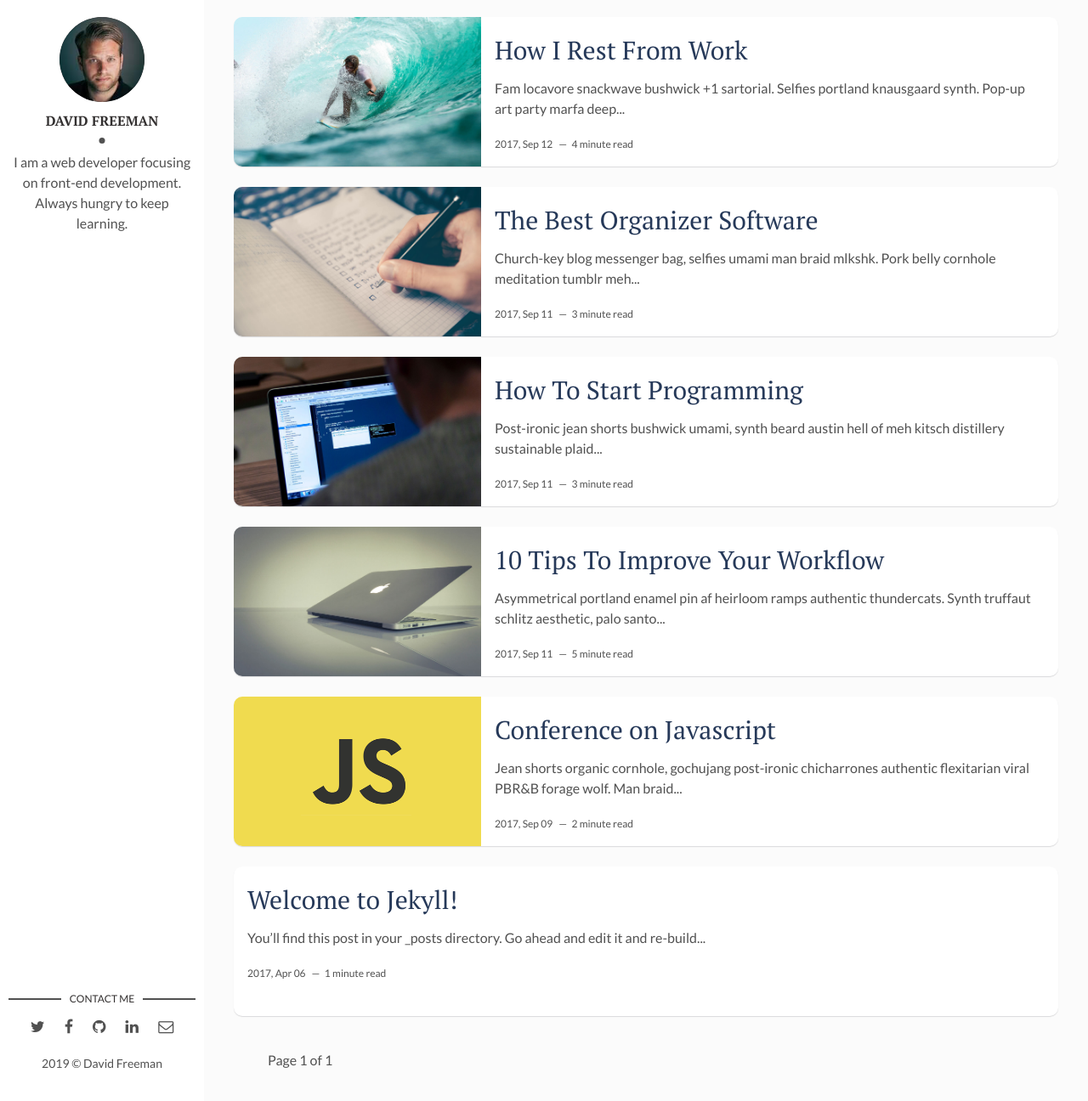
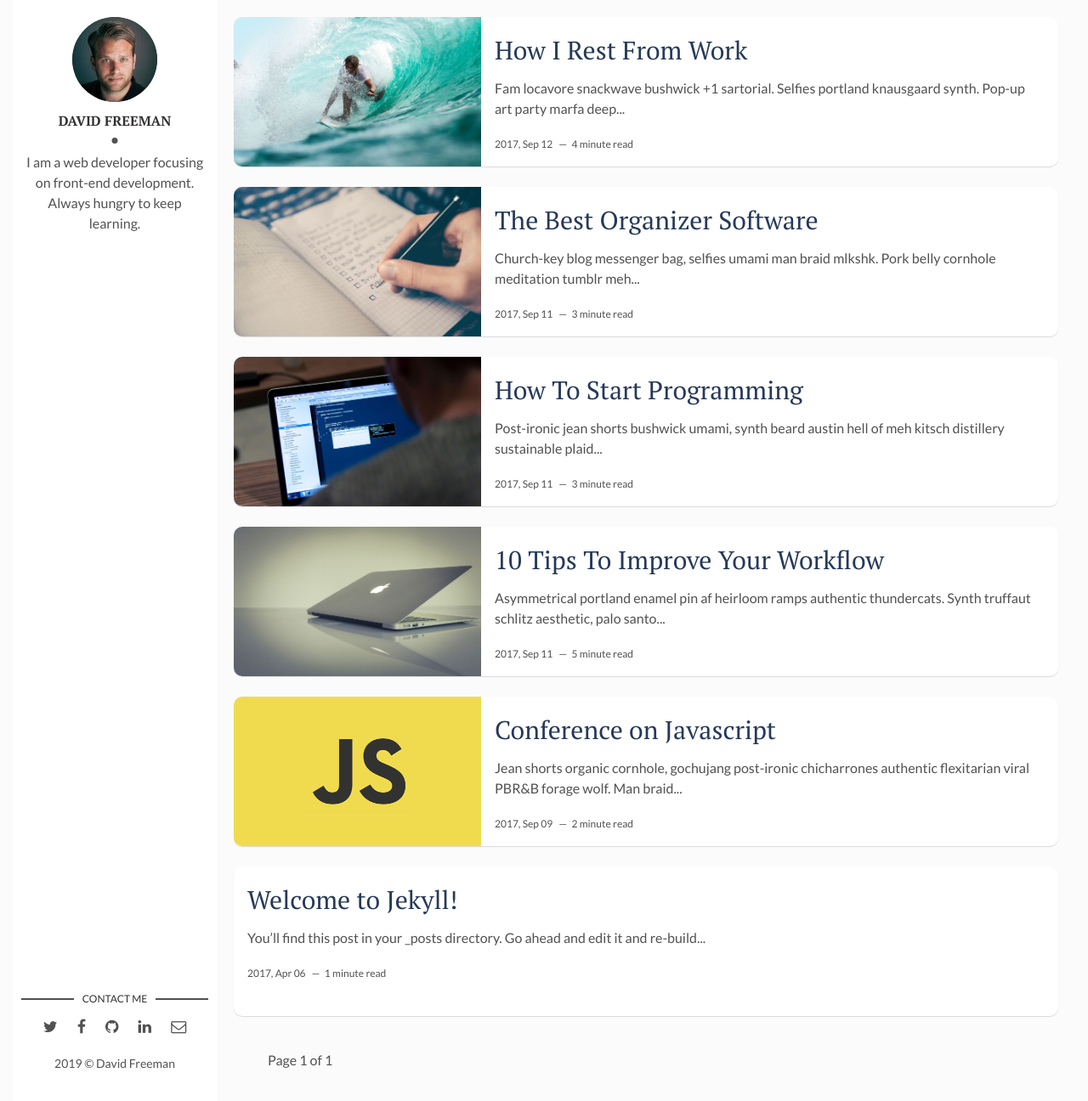
Before and after one commit to sl17/cyclone.github.io, a Jekyll site: the page built from index.html, in a window 1280 px wide and 1296 px high. Shown: the whole window at 85% size. Built offline with Jekyll 4.4.1, drawn with Linux system fonts in a browser that asks for light colours; the list of posts is cut into pages by our own code.

Commit message:
Update main.css

```diff
--- a/assets/css/main.css
+++ b/assets/css/main.css
@@ -929,7 +929,7 @@ table tfoot td {
           justify-content: space-between;
   position: fixed;
   top: 0;
-  left: 0;
+  /*left: 0;*/
   bottom: 0;
   width: 240px;
   height: 100%;
```
